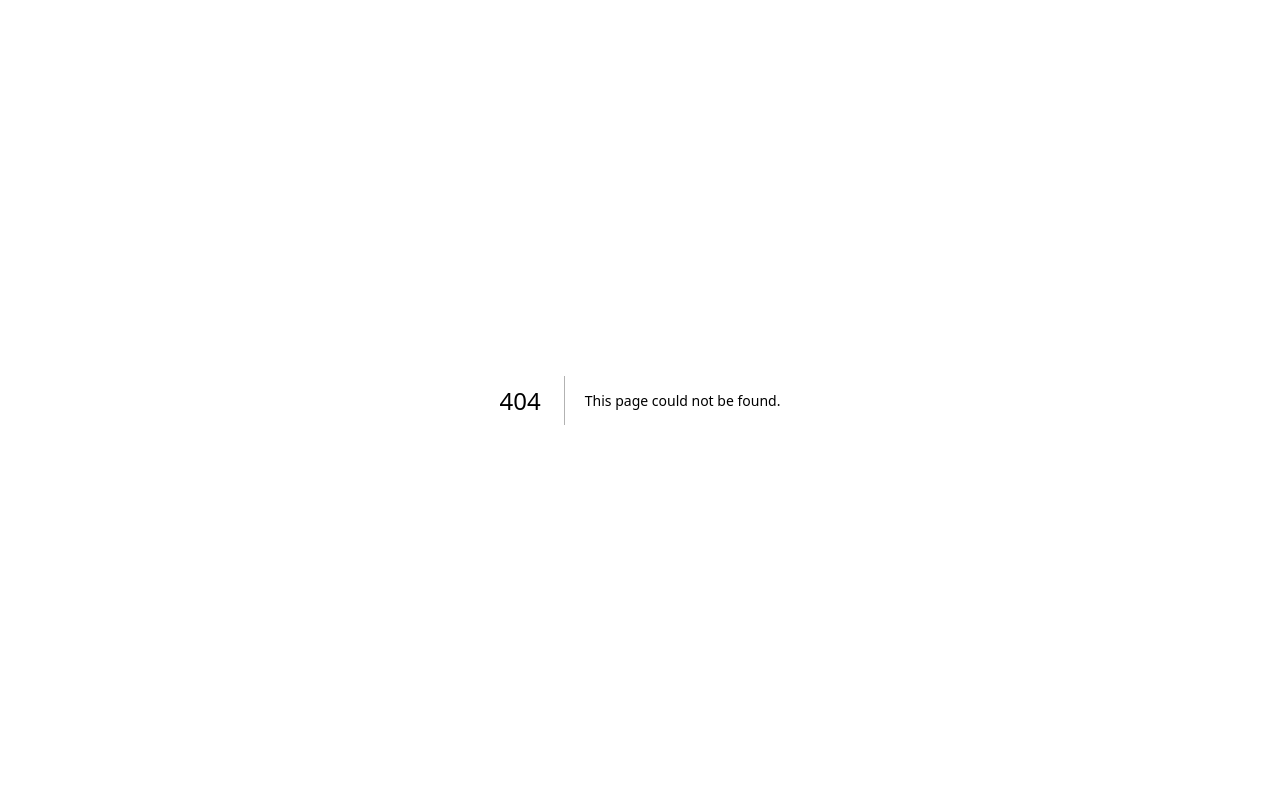
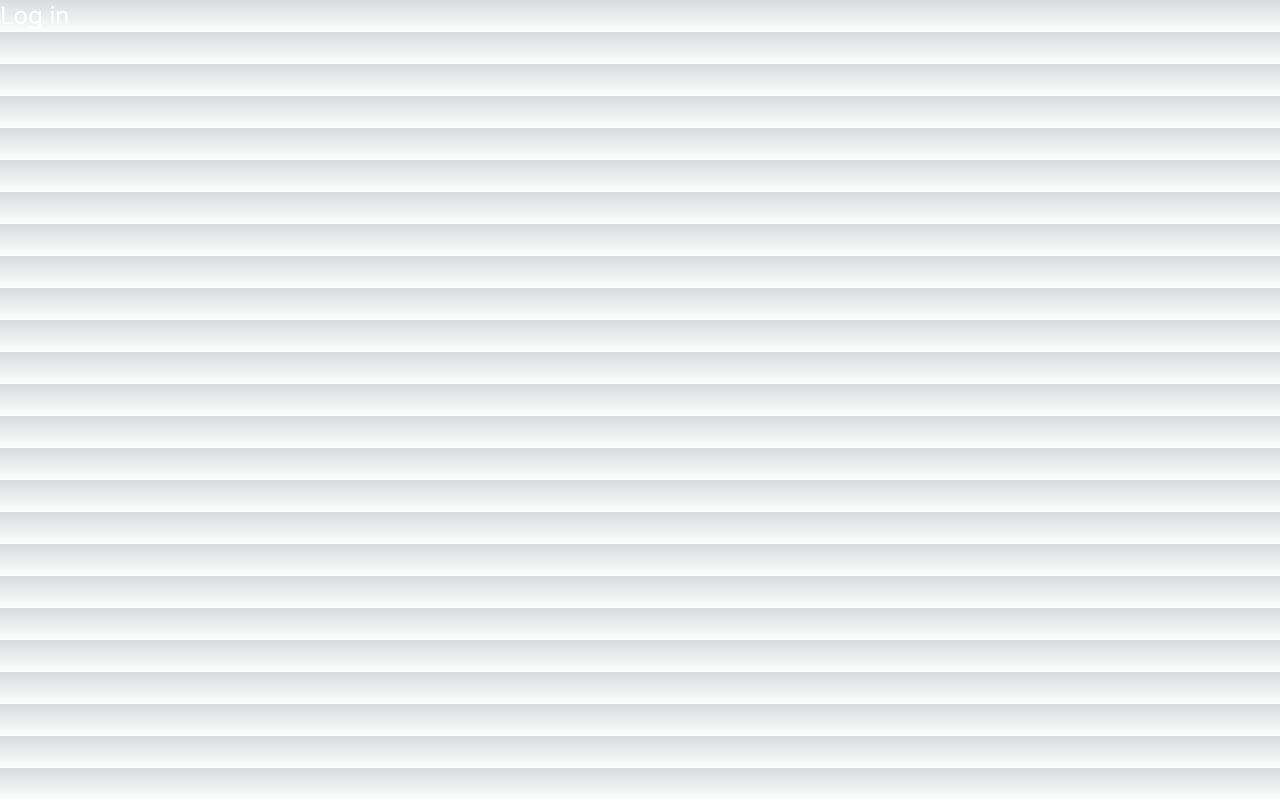
Before and after one commit to michalweclawik/next-ts, a Next.js app: page /login in a window 1280 px wide. Before the commit this address had no page. Built offline with nearby package versions, Linux system fonts and the light colour scheme.

Commit message:
first commit

```diff
--- a/package.json
+++ b/package.json
@@ -13,12 +13,18 @@
     "@types/react": "18.2.14",
     "@types/react-dom": "18.2.6",
     "autoprefixer": "10.4.14",
+    "axios": "^1.4.0",
+    "bcryptjs": "^2.4.3",
     "eslint": "8.44.0",
     "eslint-config-next": "13.4.9",
+    "jsonwebtoken": "^9.0.1",
+    "mongoose": "^7.3.3",
     "next": "13.4.9",
+    "nodemailer": "^6.9.3",
     "postcss": "8.4.25",
     "react": "18.2.0",
     "react-dom": "18.2.0",
+    "react-hot-toast": "^2.4.1",
     "tailwindcss": "3.3.2",
     "typescript": "5.1.6"
   }
--- /dev/null
+++ b/src/app/login/page.tsx
@@ -0,0 +1,11 @@
+import React from "react";
+
+const page = () => {
+  return (
+    <div className="flex ">
+      <h1 className="text-center text-white text-2xl">Log in </h1>
+    </div>
+  );
+};
+
+export default page;
--- /dev/null
+++ b/src/app/signup/page.tsx
@@ -0,0 +1,7 @@
+import React from "react";
+
+const page = () => {
+  return <div>Signup</div>;
+};
+
+export default page;
```
Also changed, not shown: 2 other files (tests, documents, lock files or other folders).
